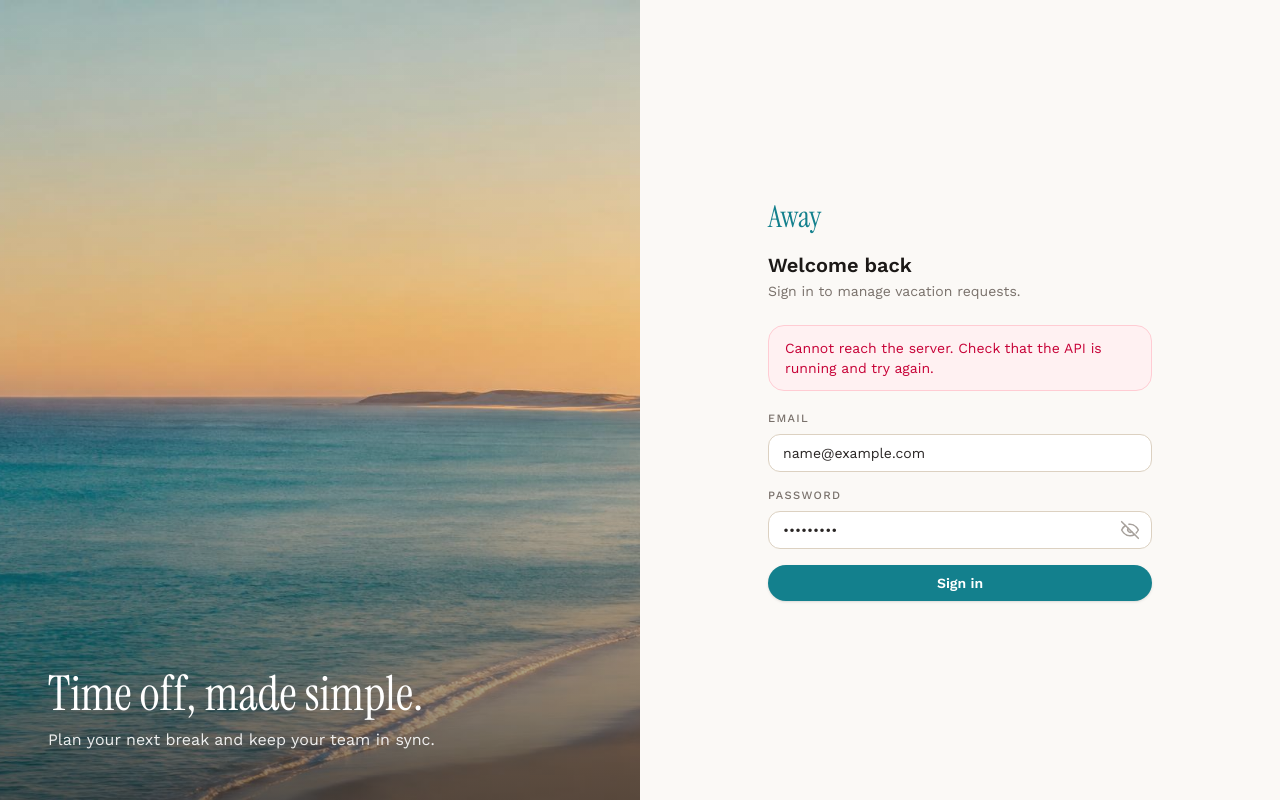
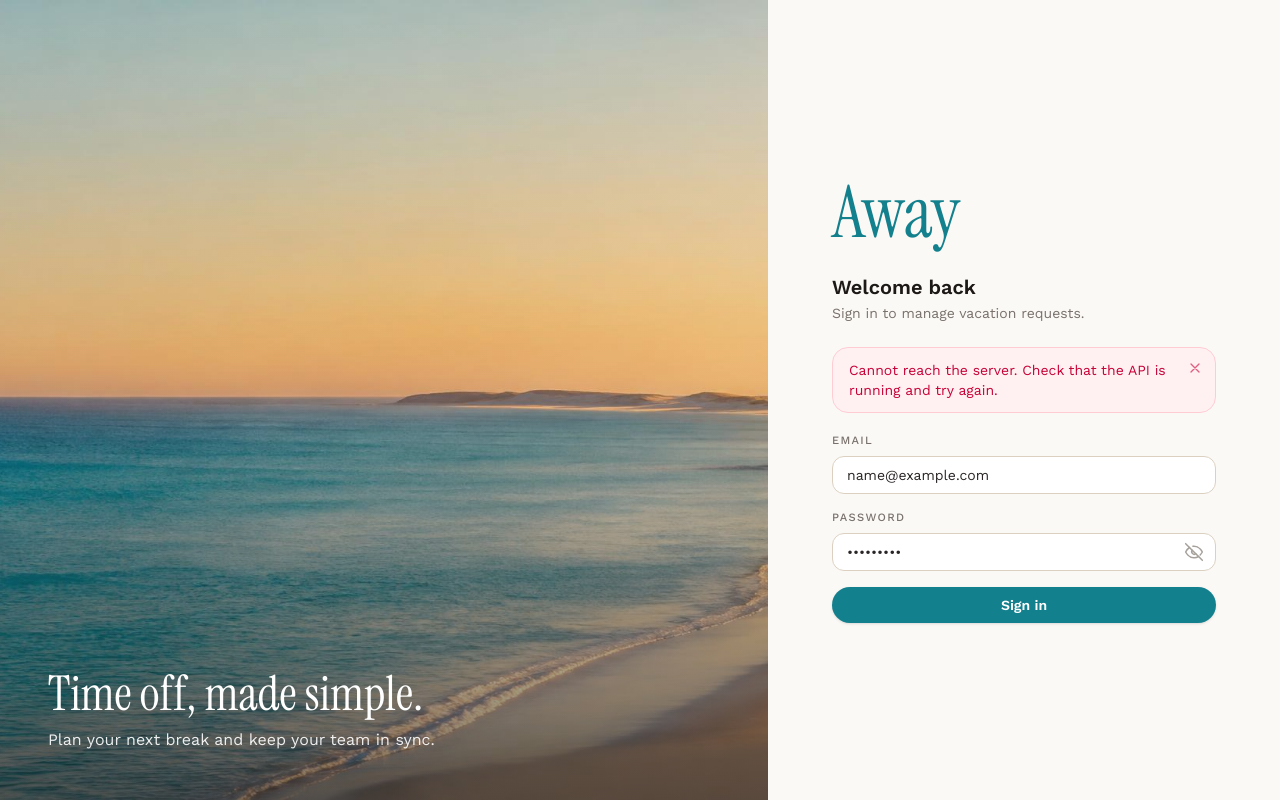
Before and after one commit to AvitalTzalach/Vacation-management-app-, a Vue app in the folder frontend/: page /login in a window 1280 px wide. Both pictures are taken after typing "name@example.com", "Sample123" into the empty fields and a click on the button "Sign in". Built offline with nearby package versions, Linux system fonts and the light colour scheme; no server answers.

Commit message:
feat(frontend): add dismissible alerts and refine login and reject UX

```diff
--- /dev/null
+++ b/frontend/src/components/AlertMessage.vue
@@ -0,0 +1,79 @@
+<!--
+  AlertMessage: colored message box used for every notification in the app.
+
+  - tone: success (green), error (red) or warning (amber).
+  - dismissible: shows a small × button that emits `dismiss`.
+  - autoDismissMs: if set, emits `dismiss` by itself after that delay. Used for success messages
+    only — errors stay until the user closes them, because they must be read and acted upon.
+    The timer pauses while the pointer is over the message or while it has keyboard focus,
+    so a message never disappears in the middle of being read (WCAG 2.2.1 "Timing adjustable").
+
+  The parent owns the visibility (v-if) and should set `:key` to the message text, so a new
+  message restarts the timer.
+-->
+<script setup lang="ts">
+import { onBeforeUnmount, onMounted } from "vue";
+
+const props = withDefaults(
+  defineProps<{
+    tone?: "success" | "error" | "warning";
+    dismissible?: boolean;
+    autoDismissMs?: number;
+  }>(),
+  { tone: "success", dismissible: true, autoDismissMs: 0 }
+);
+
+const emit = defineEmits<{ dismiss: [] }>();
+
+const TONE_CLASSES = {
+  success: "border-emerald-200 bg-emerald-50 text-emerald-800",
+  error: "border-rose-200 bg-rose-50 text-rose-700",
+  warning: "border-amber-200 bg-amber-50 text-amber-800",
+};
+
+let timer: ReturnType<typeof setTimeout> | undefined;
+
+// (Re)starts the auto-dismiss countdown, if this message has one.
+function startTimer(): void {
+  stopTimer();
+  if (props.autoDismissMs > 0) {
+    timer = setTimeout(() => emit("dismiss"), props.autoDismissMs);
+  }
+}
+
+function stopTimer(): void {
+  clearTimeout(timer);
+  timer = undefined;
+}
+
+onMounted(startTimer);
+onBeforeUnmount(stopTimer);
+</script>
+
+<template>
+  <div
+    class="flex items-start gap-3 rounded-2xl border px-4 py-3 text-sm"
+    :class="TONE_CLASSES[tone]"
+    :role="tone === 'error' ? 'alert' : 'status'"
+    @mouseenter="stopTimer"
+    @mouseleave="startTimer"
+    @focusin="stopTimer"
+    @focusout="startTimer"
+  >
+    <div class="min-w-0 flex-1">
+      <slot />
+    </div>
+    <button
+      v-if="dismissible"
+      type="button"
+      class="-my-1 -mr-2 shrink-0 rounded-full p-1 opacity-60 transition hover:bg-black/5 hover:opacity-100 focus-visible:opacity-100 focus-visible:ring-2 focus-visible:ring-current focus-visible:outline-none"
+      aria-label="Dismiss message"
+      title="Dismiss"
+      @click="emit('dismiss')"
+    >
+      <svg class="size-4" viewBox="0 0 24 24" fill="none" stroke="currentColor" stroke-width="2" stroke-linecap="round" aria-hidden="true">
+        <path d="M6 6l12 12M18 6 6 18" />
+      </svg>
+    </button>
+  </div>
+</template>
--- a/frontend/src/layouts/AppLayout.vue
+++ b/frontend/src/layouts/AppLayout.vue
@@ -46,7 +46,7 @@ function signOut(): void {
 
       <div class="mx-auto max-w-6xl px-5 pt-4 pb-8 sm:px-8 sm:pb-11">
         <div class="flex flex-wrap items-center justify-between gap-3">
-          <RouterLink :to="{ name: 'home' }" class="font-display text-3xl leading-none text-white sm:text-4xl">Away</RouterLink>
+          <RouterLink :to="{ name: 'home' }" class="font-display text-4xl leading-none text-white sm:text-5xl">Away</RouterLink>
 
           <nav class="flex flex-wrap items-center gap-1 text-sm text-white/90" aria-label="Main">
             <RouterLink
--- a/frontend/src/utils/api-errors.ts
+++ b/frontend/src/utils/api-errors.ts
@@ -30,6 +30,20 @@ export function getErrorMessage(error: unknown, fallback = "Something went wrong
   return fallback;
 }
 
+// The request that blocks a new one (409 overlap), as sent in `details.conflictingRequest`.
+export interface ConflictingRequest {
+  id: number;
+  startDate: string;
+  endDate: string;
+  status: string;
+}
+
+// Returns the conflicting request of an overlap error, or null for any other error.
+export function getConflictingRequest(error: unknown): ConflictingRequest | null {
+  const details = getApiError(error)?.details as { conflictingRequest?: ConflictingRequest } | undefined;
+  return details?.conflictingRequest ?? null;
+}
+
 /**
  * Field-level validation errors returned by the API (400), as { field: message },
  * so forms can show each message next to its input.
--- a/frontend/src/views/LoginView.vue
+++ b/frontend/src/views/LoginView.vue
@@ -11,6 +11,7 @@
 import { computed, ref, watch } from "vue";
 import { useRoute, useRouter } from "vue-router";
 import beachImage from "@/assets/images/login-beach.jpg";
+import AlertMessage from "@/components/AlertMessage.vue";
 import Spinner from "@/components/Spinner.vue";
 import { homeRouteFor } from "@/router";
 import { useAuthStore } from "@/stores/auth";
@@ -32,8 +33,11 @@ watch(password, (value) => {
 const submitting = ref(false);
 const errorMessage = ref<string | null>(null);
 
-// Set by the 401 interceptor when a session expires.
-const sessionExpired = computed(() => route.query.reason === "expired" && !errorMessage.value);
+// "?reason=expired" is set by the 401 interceptor when a session expires. The notice can be closed.
+const expiredNoticeClosed = ref(false);
+const sessionExpired = computed(
+  () => route.query.reason === "expired" && !errorMessage.value && !expiredNoticeClosed.value
+);
 
 // Only accepts internal paths ("/my-requests"), never another site ("//evil.com", "https://...").
 function safeRedirect(value: unknown): string | null {
@@ -62,7 +66,8 @@ async function submit(): Promise<void> {
 </script>
 
 <template>
-  <div class="min-h-screen bg-sand-50 lg:grid lg:grid-cols-2">
+  <!-- On large screens the photo takes 3/5 of the width and the form 2/5. -->
+  <div class="min-h-screen bg-sand-50 lg:grid lg:grid-cols-[3fr_2fr]">
     <!-- Photo panel -->
     <aside class="relative isolate h-40 overflow-hidden sm:h-56 lg:h-auto lg:min-h-screen">
       <img
@@ -80,25 +85,17 @@ async function submit(): Promise<void> {
     <!-- Sign-in panel -->
     <main class="flex items-center justify-center px-5 py-8 sm:px-8 lg:py-0">
       <div class="w-full max-w-sm">
-        <p class="font-display text-3xl text-brand-600">Away</p>
-        <h1 class="mt-4 text-xl font-semibold text-stone-900">Welcome back</h1>
+        <p class="font-display text-6xl leading-none text-brand-600 sm:text-7xl">Away</p>
+        <h1 class="mt-6 text-xl font-semibold text-stone-900">Welcome back</h1>
         <p class="mt-0.5 text-sm text-stone-500">Sign in to manage vacation requests.</p>
 
-        <div
-          v-if="sessionExpired"
-          class="mt-6 rounded-2xl border border-amber-200 bg-amber-50 px-4 py-3 text-sm text-amber-800"
-          role="status"
-        >
+        <AlertMessage v-if="sessionExpired" class="mt-6" tone="warning" @dismiss="expiredNoticeClosed = true">
           Your session has expired. Please sign in again.
-        </div>
+        </AlertMessage>
 
-        <div
-          v-if="errorMessage"
-          class="mt-6 rounded-2xl border border-rose-200 bg-rose-50 px-4 py-3 text-sm text-rose-700"
-          role="alert"
-        >
+        <AlertMessage v-if="errorMessage" :key="errorMessage" class="mt-6" tone="error" @dismiss="errorMessage = null">
           {{ errorMessage }}
-        </div>
+        </AlertMessage>
 
         <form class="mt-5 space-y-4" novalidate @submit.prevent="submit">
           <div>
--- a/frontend/src/views/ValidatorDashboardView.vue
+++ b/frontend/src/views/ValidatorDashboardView.vue
@@ -10,7 +10,7 @@
     dialog closes, the message is shown, and the list is reloaded.
 -->
 <script setup lang="ts">
-import { computed, onBeforeUnmount, onMounted, ref, watch } from "vue";
+import { computed, onMounted, ref, watch } from "vue";
 import { useRoute, useRouter, type LocationQuery } from "vue-router";
 import { listUsers } from "@/api/users";
 import {
@@ -18,6 +18,7 @@ import {
   listAllVacationRequests,
   rejectVacationRequest,
 } from "@/api/vacationRequests";
+import AlertMessage from "@/components/AlertMessage.vue";
 import ConfirmModal from "@/components/ConfirmModal.vue";
 import DataTable, { type DataTableColumn } from "@/components/DataTable.vue";
 import Pagination from "@/components/Pagination.vue";
@@ -136,14 +137,14 @@ async function loadRequests(): Promise<void> {
 watch(() => route.query, loadRequests);
 
 // --- Notices (success / error after an action) ---
-const notice = ref<{ tone: "success" | "error"; text: string } | null>(null);
-let noticeTimer: ReturnType<typeof setTimeout> | undefined;
+// Success notices disappear after SUCCESS_NOTICE_MS; errors stay until closed (see AlertMessage).
+const SUCCESS_NOTICE_MS = 5000;
+const notice = ref<{ id: number; tone: "success" | "error"; text: string } | null>(null);
+// Each notice gets a new id, used as its :key, so even an identical text restarts the timer.
+let noticeId = 0;
 
 function showNotice(tone: "success" | "error", text: string): void {
-  notice.value = { tone, text };
-  clearTimeout(noticeTimer);
-  // Success messages disappear by themselves; errors stay until the next action.
-  if (tone === "success") noticeTimer = setTimeout(() => (notice.value = null), 5000);
+  notice.value = { id: ++noticeId, tone, text };
 }
 
 // --- Approve / reject ---
@@ -200,8 +201,6 @@ onMounted(() => {
   loadUsers();
   loadRequests();
 });
-
-onBeforeUnmount(() => clearTimeout(noticeTimer));
 </script>
 
 <template>
@@ -243,18 +242,16 @@ onBeforeUnmount(() => clearTimeout(noticeTimer));
     </div>
 
     <!-- Notice after an action -->
-    <div
+    <AlertMessage
       v-if="notice"
-      class="mt-5 rounded-2xl border px-4 py-3 text-sm"
-      :class="
-        notice.tone === 'success'
-          ? 'border-emerald-200 bg-emerald-50 text-emerald-800'
-          : 'border-rose-200 bg-rose-50 text-rose-700'
-      "
-      :role="notice.tone === 'success' ? 'status' : 'alert'"
+      :key="notice.id"
+      class="mt-5"
+      :tone="notice.tone"
+      :auto-dismiss-ms="notice.tone === 'success' ? SUCCESS_NOTICE_MS : 0"
+      @dismiss="notice = null"
     >
       {{ notice.text }}
-    </div>
+    </AlertMessage>
 
     <!-- Load error -->
     <div
@@ -329,6 +326,7 @@ onBeforeUnmount(() => clearTimeout(noticeTimer));
     comment-label="Reason for rejection"
     comment-placeholder="Explain why, so the employee can pick other dates."
     :comment-max-length="COMMENT_MAX_LENGTH"
+    comment-required-message="A comment is required to reject a request."
     :loading="actionLoading"
     :error="actionError"
     @confirm="confirmAction"
```
Also changed, not shown: frontend/src/components/ConfirmModal.vue (+37 -12 lines), frontend/src/views/MyRequestsView.vue (+29 -12 lines), 7 other files (tests, documents, lock files or other folders).
